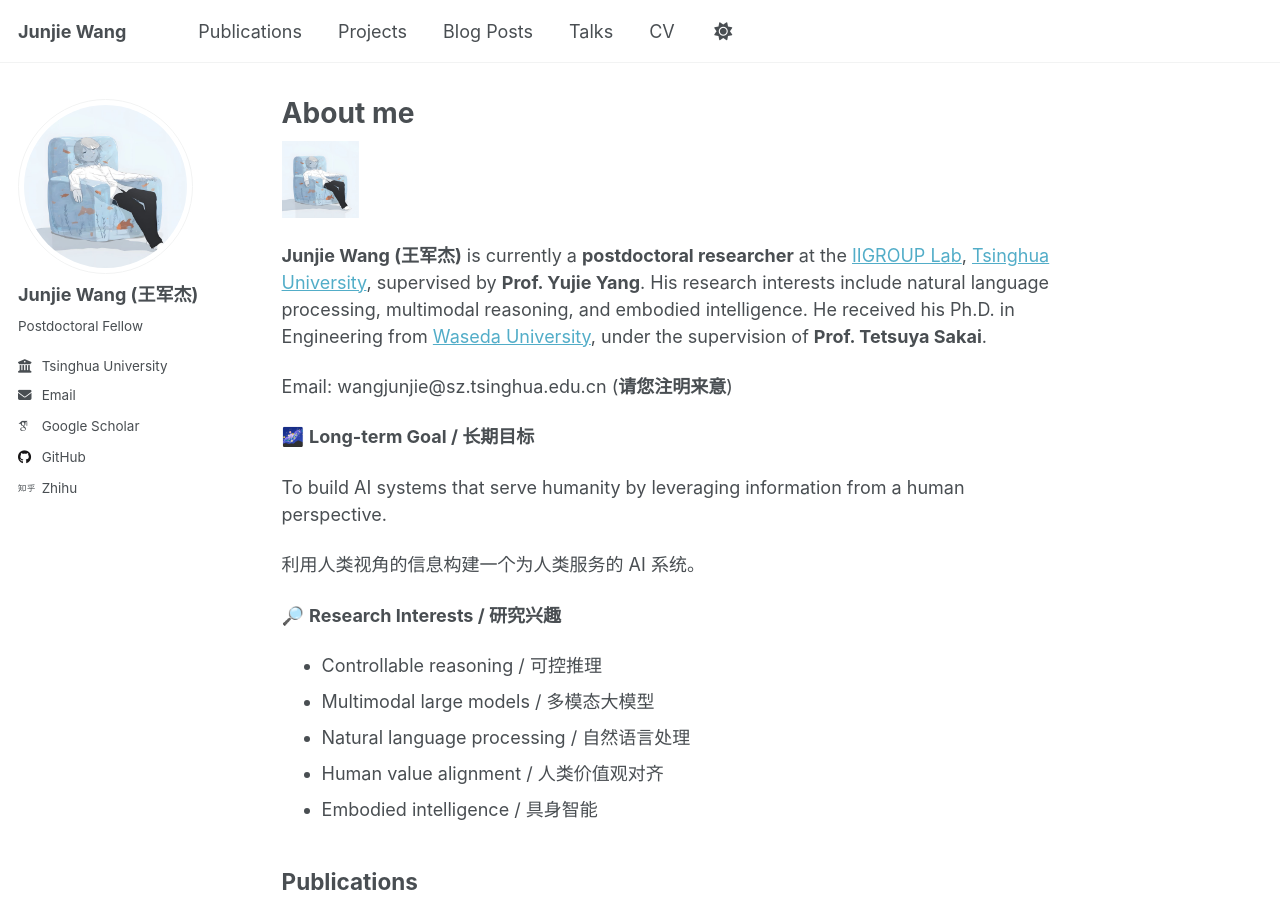
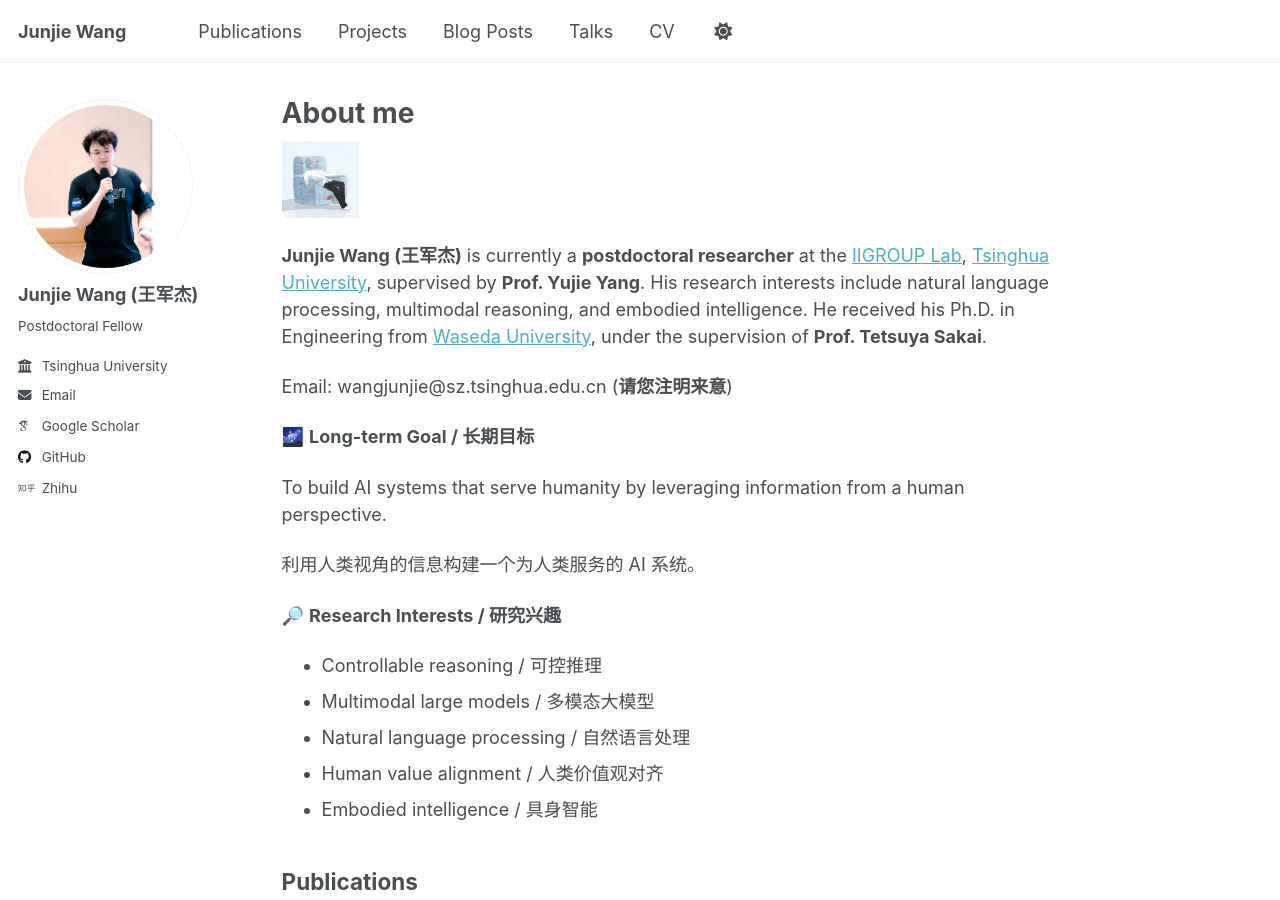
Before and after one commit to wangjunjie-ai/wangjunjie-ai.github.io, a Jekyll site: the page built from _pages/about.md, in a window 1280 px wide and 900 px high. Built offline with Jekyll 4.4.1, drawn with Linux system fonts in a browser that asks for light colours; some web fonts are replaced.

Commit message:
update avatar

```diff
--- a/_pages/about.md
+++ b/_pages/about.md
@@ -7,7 +7,7 @@
   - /about.html
 ---
 
-<img src="/images/avatar.jpg" width="10%">
+<img src="/images/avatar-logo.jpg" width="10%">
 
 **Junjie Wang (王军杰)** is currently a **postdoctoral researcher** at the [IIGROUP Lab](https://sites.google.com/view/iigroup-thu), [Tsinghua University](https://www.tsinghua.edu.cn/en/), supervised by **Prof. Yujie Yang**.
 His research interests include natural language processing, multimodal reasoning, and embodied intelligence. He received his Ph.D. in Engineering from [Waseda University](https://www.waseda.jp/top/en/), under the supervision of **Prof. Tetsuya Sakai**.
```
Also changed, not shown: images/avatar-logo.jpg (added), images/avatar.jpg.
